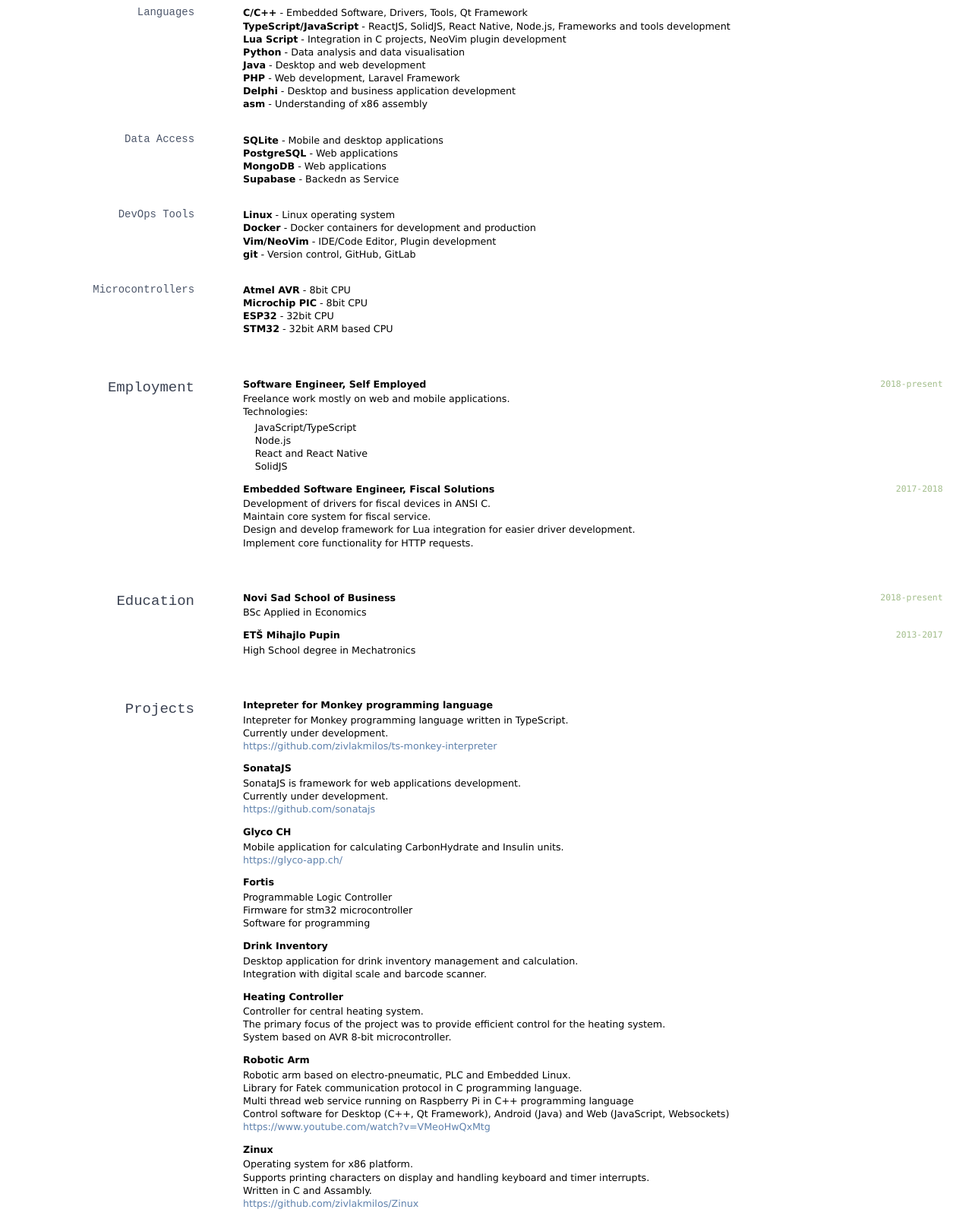
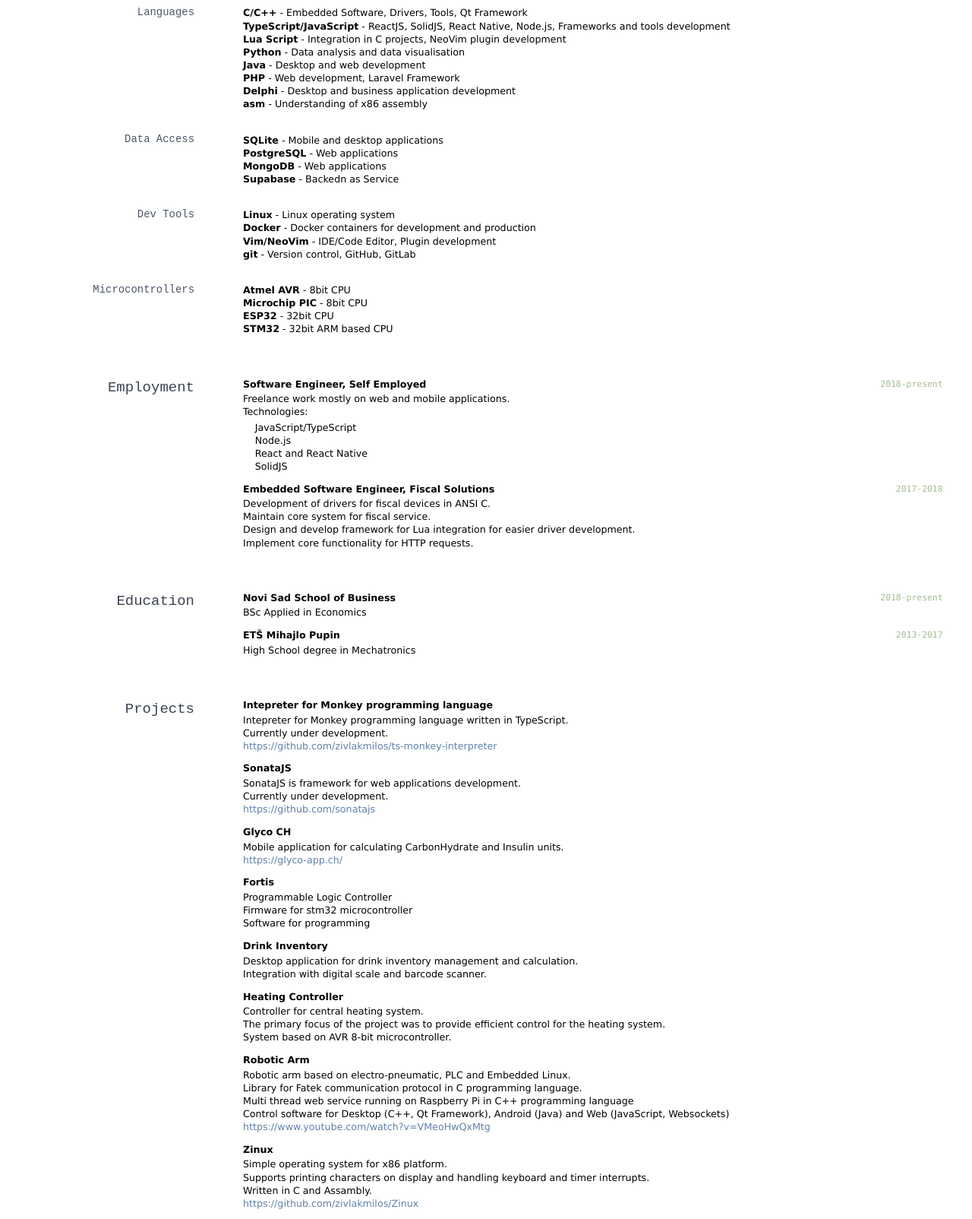
Before and after one commit to zivlakmilos/curriculum-vitae, a plain HTML site: page index.html in a window 1280 px wide. Shown: the part 210-1814 px from the top of the page at 76% size. Drawn offline with Linux system fonts and the light colour scheme.

Commit message:
Fix Dev tools title

```diff
--- a/index.html
+++ b/index.html
@@ -40,7 +40,7 @@
     <strong>PostgreSQL</strong> - Web applications<br />
     <strong>MongoDB</strong> - Web applications<br />
     <strong>Supabase</strong> - Backedn as Service</p>
-    <h3 id="devops-tools">DevOps Tools</h3>
+    <h3 id="dev-tools">Dev Tools</h3>
     <p><strong>Linux</strong> - Linux operating system<br />
     <strong>Docker</strong> - Docker containers for development and
     production<br />
@@ -140,7 +140,7 @@
     </ul>
     <p><strong>Zinux</strong></p>
     <ul>
-    <li>Operating system for x86 platform.</li>
+    <li>Simple operating system for x86 platform.</li>
     <li>Supports printing characters on display and handling keyboard
     and timer interrupts.</li>
     <li>Written in C and Assambly.</li>
```
Also changed, not shown: 2 other files.
